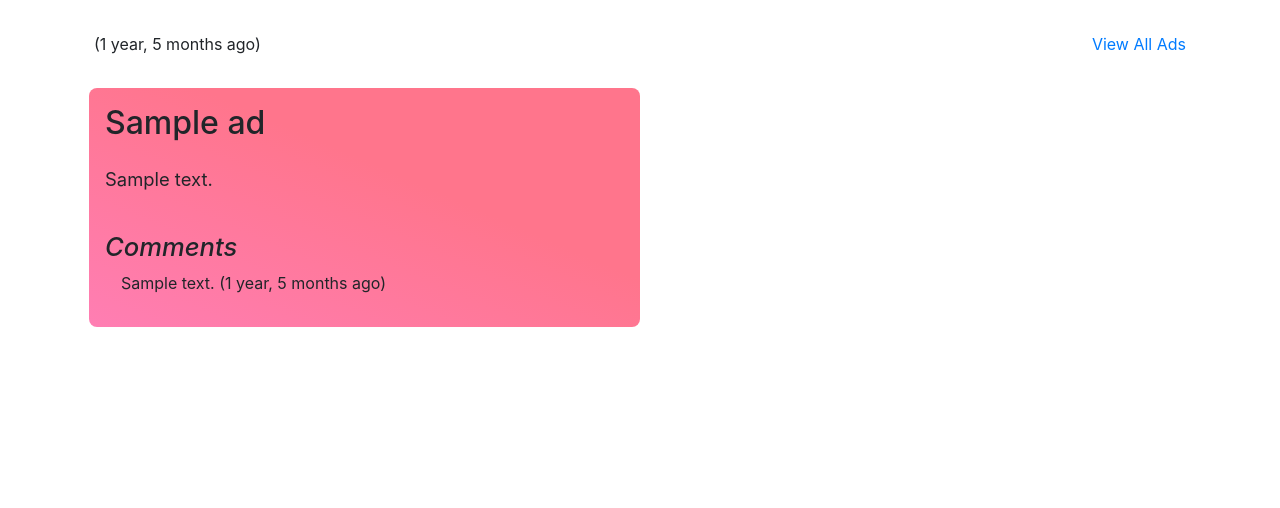
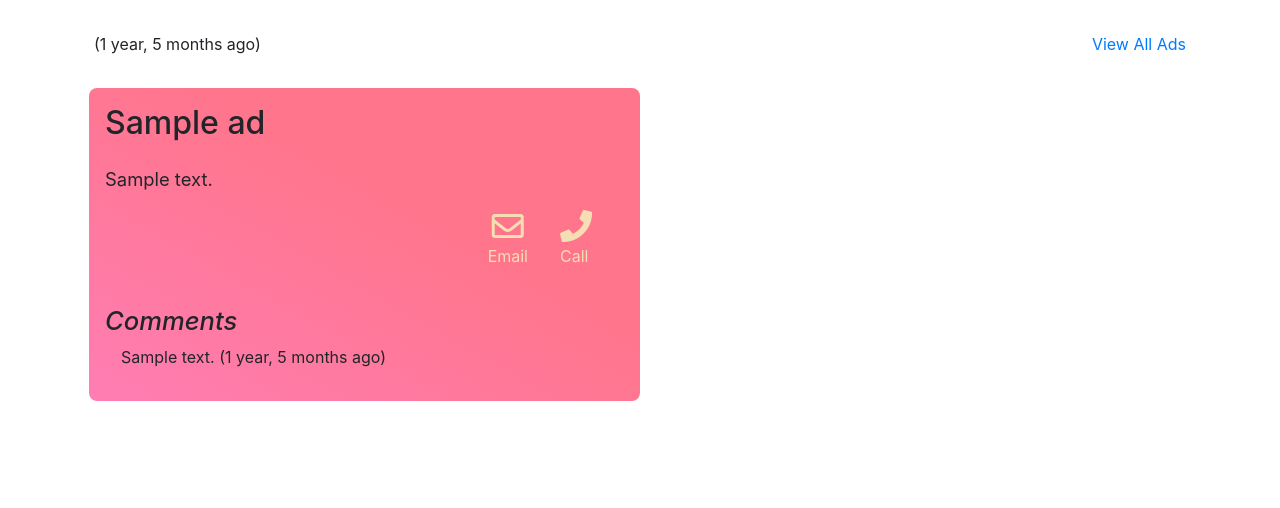
Before and after one commit to Lemour-sudo/Ads-Site, a Django app: template ads/templates/ads/ad_detail.html in a window 1280 px wide. Shown: the part 56-564 px from the top of the page. Run offline with Django 3.2, Linux system fonts and the light colour scheme; the template is opened without the code that fills it: most values are stand-ins (such as "Sample title", 1, 10 or a date in 2020); some libraries are stand-ins or nearby versions; some web fonts are replaced.

Commit message:
Added contact info for ads. gitignored migrations.

```diff
--- a/ads/forms.py
+++ b/ads/forms.py
@@ -18,7 +18,8 @@ class CreateForm(forms.ModelForm):
     # Hint: this will need to be changed for use in the ads application :)
     class Meta:
         model = Ad
-        fields = ['title', 'text', 'price', 'picture']  # Picture is manual
+        labels = {'phonenumber': 'Phone number'}
+        fields = ['title', 'text', 'price', 'email', 'phonenumber', 'picture']  # Picture is manual
 
     # Validate the size of the picture
     def clean(self):
--- a/ads/templates/ads/ad_detail.html
+++ b/ads/templates/ads/ad_detail.html
@@ -35,6 +35,16 @@
           {{ ad.text }}
         </p>
 
+        <div class="contact-section">
+          {% if ad.email %}
+            <a href="mailto:{{ ad.email }}"><i class="far fa-envelope fa-2x px-1"></i><br>Email</a>
+          {% endif %}
+
+          {% if ad.phonenumber %}
+            <a href="tel:{{ ad.phonenumber }}"><i class="fas fa-phone fa-2x"></i><br>Call</a>
+          {% endif %}
+        </div>
+
         {% if user.is_authenticated %}
           <br clear="all" />
           <p>
--- a/ads/templates/ads/ad_form.html
+++ b/ads/templates/ads/ad_form.html
@@ -6,8 +6,10 @@
     <form action="" method="post" id="upload_form" enctype="multipart/form-data">
       {% csrf_token %}
       {{ form|crispy }}
-      <input type="submit" class="btn btn-primary mr-3" value="Submit">
-      <input type="submit" class="btn btn-secondary" value="Cancel" onclick="window.location.href='{% url 'ads:all' %}';return false;">
+      <div class="mt-5">
+        <input type="submit" class="btn btn-primary mr-3" value="Submit">
+        <input type="submit" class="btn btn-secondary" value="Cancel" onclick="window.location.href='{% url 'ads:all' %}';return false;">
+      </div>
     </form>
   </p>
 </div>
--- a/home/static/css/styles.css
+++ b/home/static/css/styles.css
@@ -199,6 +199,18 @@ input, textarea {
   box-shadow: 10px 10px 5px #ccc;
 }
 
+.contact-section {
+  display: flex;
+  justify-content: flex-end;
+  margin-right: 2em;
+}
+.contact-section > * + * {
+  margin-left: 2em;
+}
+.contact-section > * {
+  color: wheat;
+}
+
 
 /*** Cards Section ***/
 .cards-group {
--- a/mysite/settings.py
+++ b/mysite/settings.py
@@ -45,6 +45,7 @@ INSTALLED_APPS = [
     'crispy_forms',
     'rest_framework',
     'social_django',
+    'phonenumber_field',
 
     'home.apps.HomeConfig',
     'ads.apps.AdsConfig',
```
Also changed, not shown: ads/models.py (+5 -2 lines), 1 other file.
